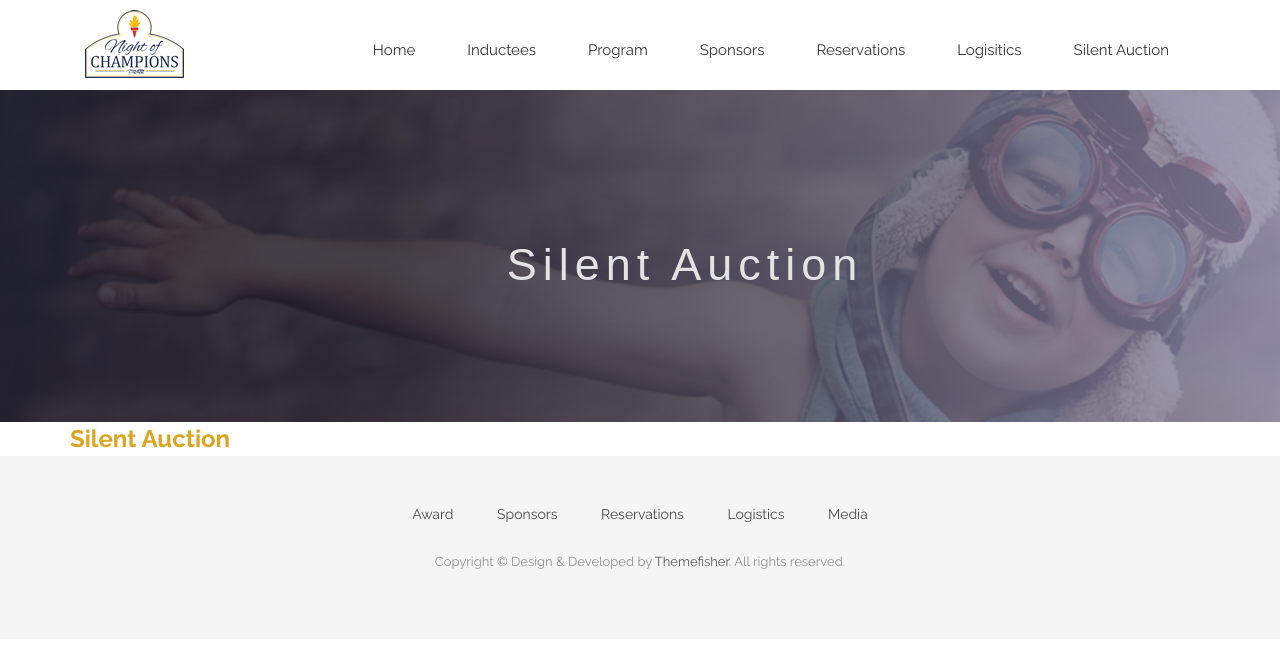
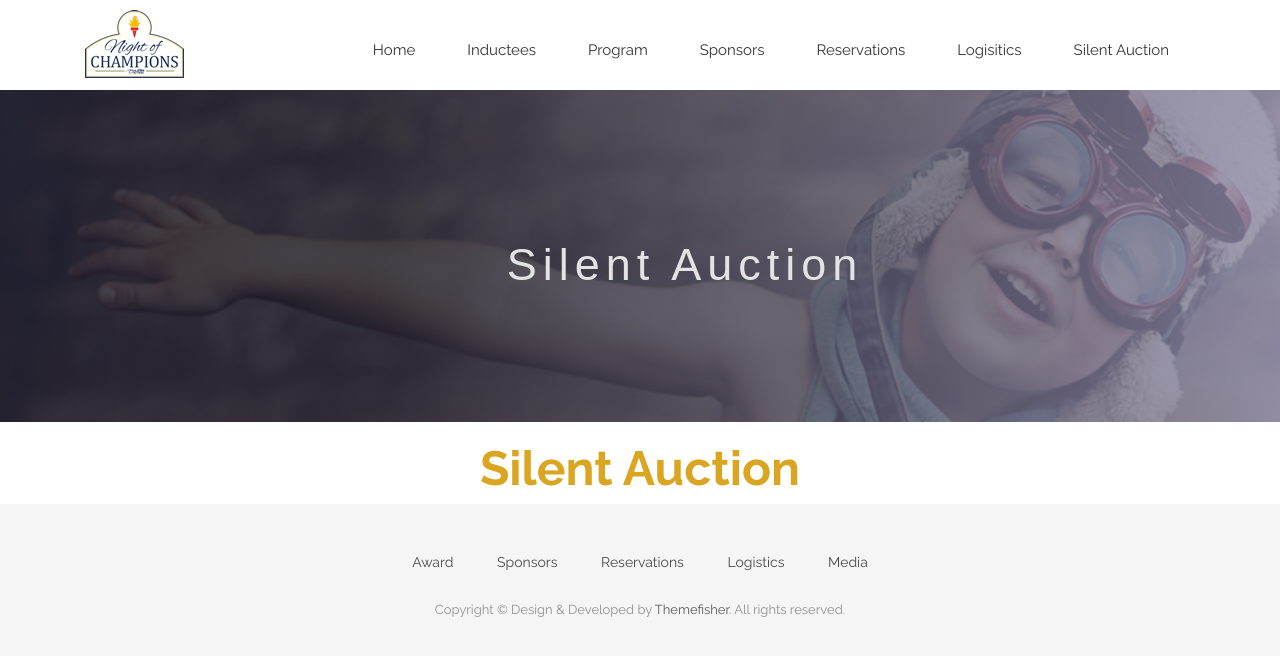
Before and after one commit to CruGlobal/NightofChampions, a Jekyll site: the page built from silent-auctions.markdown, in a window 1280 px wide. Shown: the top 656 px of the page. Built offline with Jekyll 4.4.1, drawn with Linux system fonts in a browser that asks for light colours; nearby versions of some CDN libraries; some web fonts are replaced.

Commit message:
Updated Silent Auctions

```diff
--- a/silent-auctions.markdown
+++ b/silent-auctions.markdown
@@ -4,7 +4,10 @@ date: 2017-11-13 14:52:00 Z
 position: 6
 ---
 
-<div><b>
-<font size="5" color="GoldenRod">Silent Auction</font>
+<html>
+<div style="text-align: center;">
+<h1><b>
+<font size="30" color="GoldenRod">Silent Auction</font>
 </b>
+</h1>
 </div>
```
